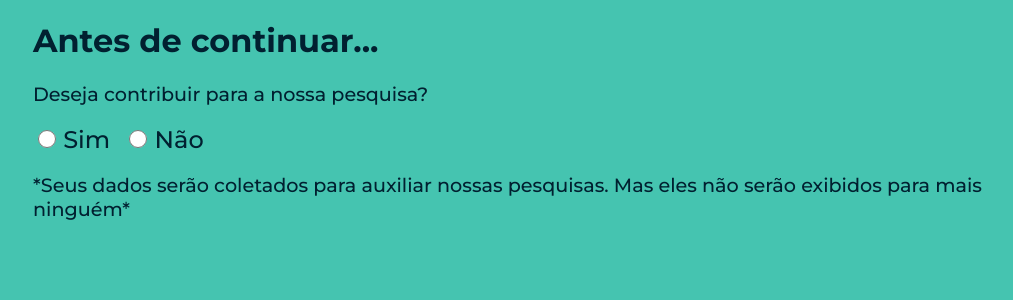
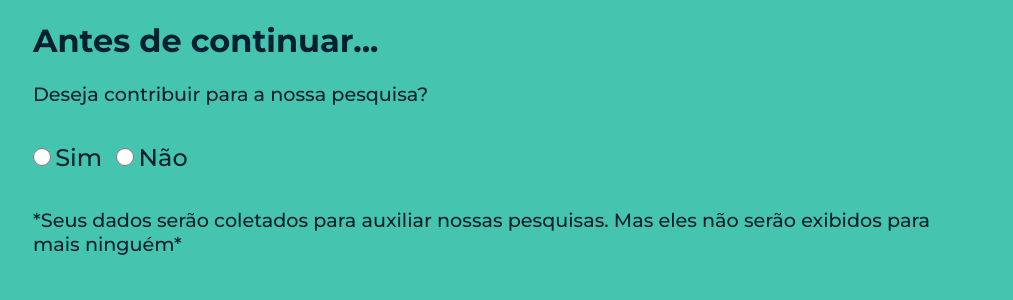
Before and after one commit to RamonPereiraBA/PegadaEcologica, a PHP site: page /html/passagemDados.php?total=1 in a window 1280 px wide. Shown: the top 300 px of the page, without its empty margins (39-1052 px from the left). Run offline with PHP 8.4, Linux system fonts and the light colour scheme; data that the repository does not hold is empty.

Commit message:
Update passagemDados.css

```diff
--- a/site2.0/css/passagemDados.css
+++ b/site2.0/css/passagemDados.css
@@ -2,13 +2,12 @@ html{
     background-color: #45C4B0;
     color: #012030;
     font-family: 'Montserrat', sans-serif;
+    margin-right: 5%;
     margin-left: 5%;
 }
 
 h1{
     font-weight: 700;
-    width: 90%;
-    margin-right: 5%;
     word-break: normal;
     font-size:xx-large;
 }
@@ -20,6 +19,7 @@ label{
 }
 
 input[type="radio"]{
+    margin: 2% 0 2% 0;
     border: 0;
     width: 18px;
     height: 18px;
@@ -31,8 +31,7 @@ label:hover,input[type="radio"]:hover{
 
 p{
     font-weight: 500;
-    width: 86%;
-    margin-right: 4%;
+    max-width: 80%;
     font-size: larger;
     word-break: normal;
     line-break: normal;
```
